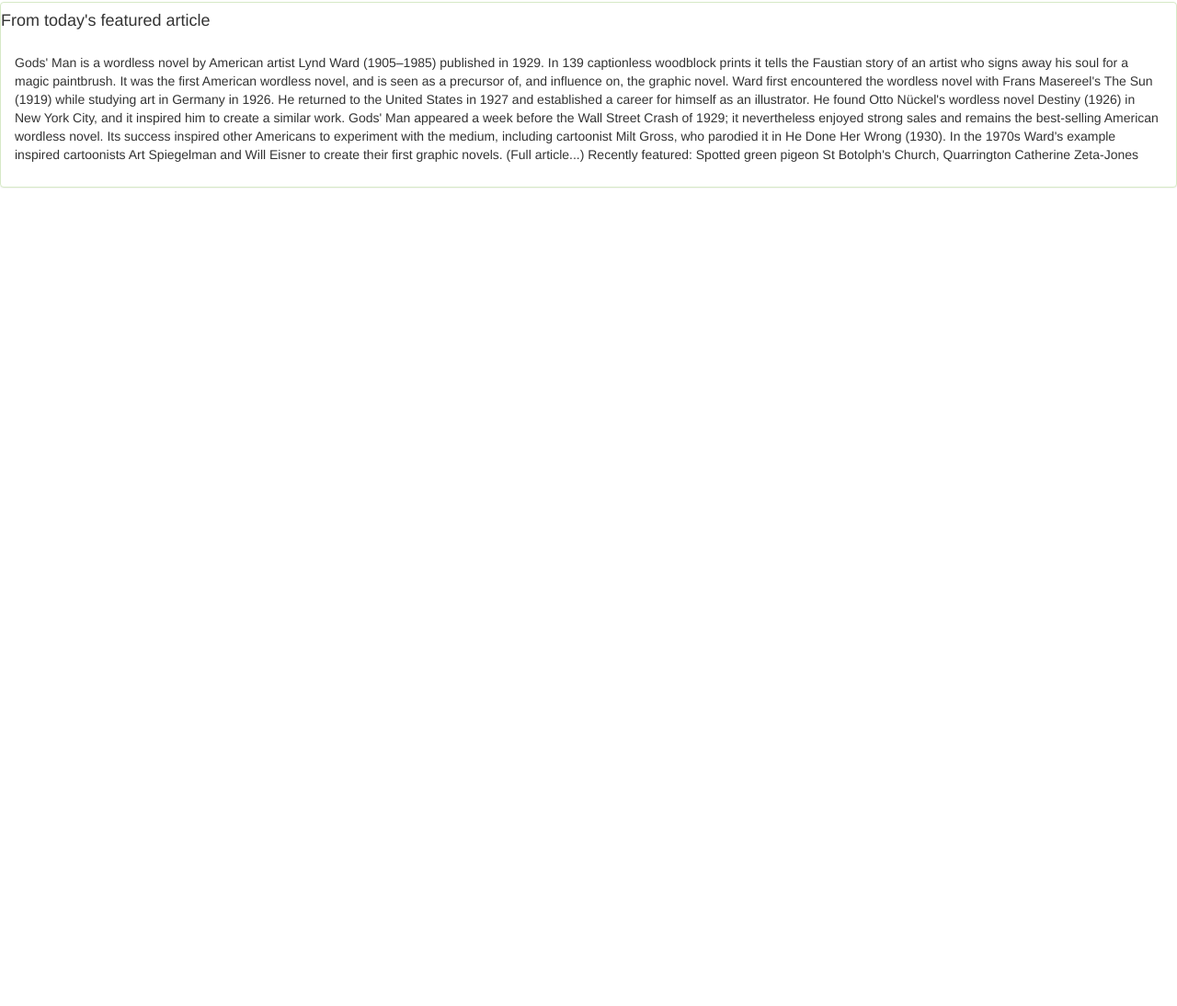
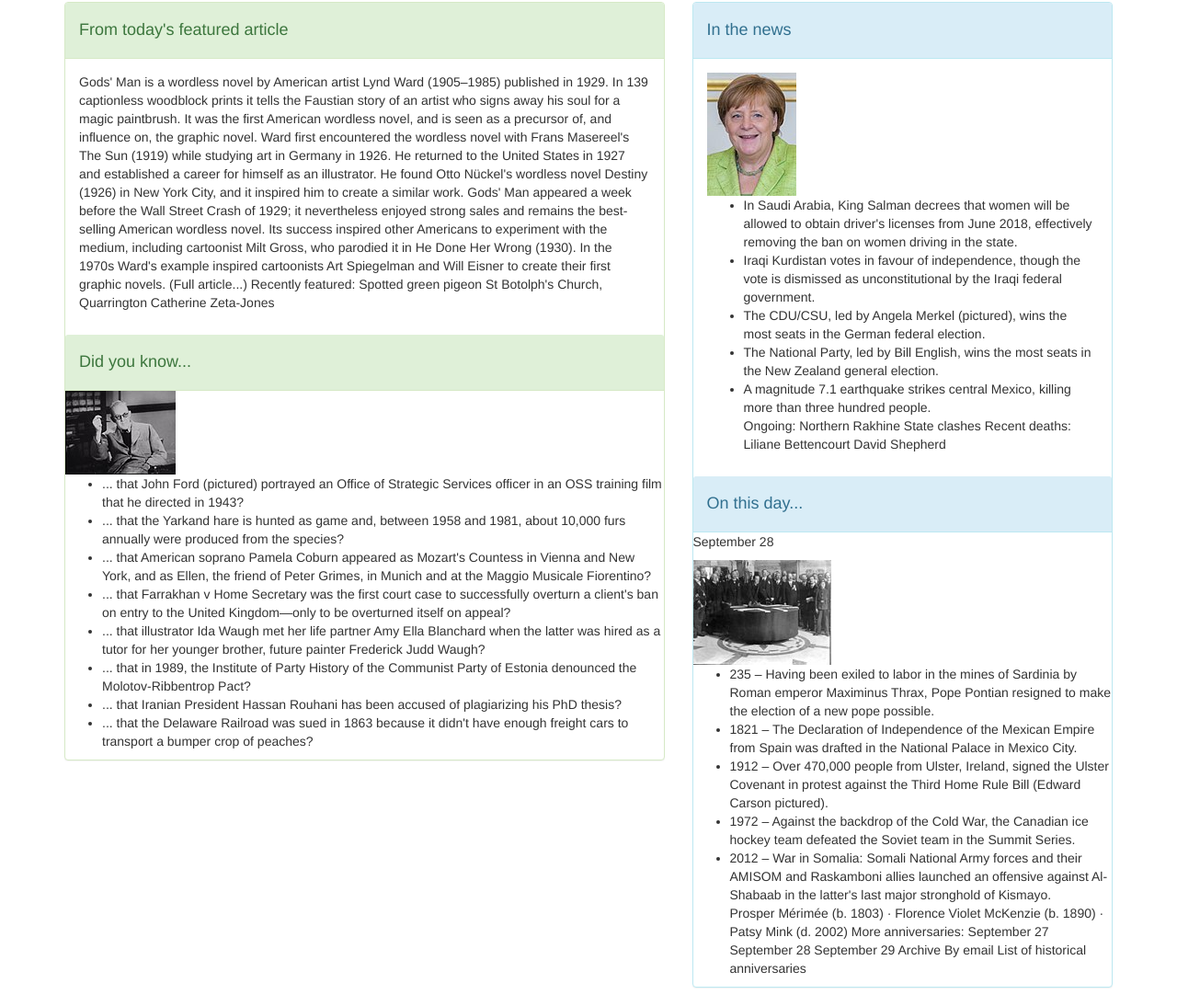
Before and after one commit to Julianralexander/wiki, a plain HTML site: page index.html in a window 1280 px wide. Shown: the part 370-1464 px from the top of the page at 92% size. Before the commit the page ends 800 px from the top, so only its background shows below. Drawn offline with Linux system fonts and the light colour scheme.

Commit message:
add second column and content for both columns in row 1.

```diff
--- a/index.html
+++ b/index.html
@@ -2,11 +2,12 @@
 <html>
   <head>
     <meta charset="utf-8">
-    <link rel="stylesheet" href="css/bootstrap.css">
-    <link rel="stylesheet" href="css/styles.css">
-    <title>Wikipedia, the free encyclopedia</title>
+    <link rel="stylesheet" href="css/bootstrap.css" type="text/css">
+    <link rel="stylesheet" href="css/styles.css" type="text/css">
+    <title>Dan and Julian</title>
   </head>
   <body>
+    <div class="container">
       <div class="jumbotron">
         <h3>Welcome to Wikipedia, the free encyclopedia that anyone can edit. 5,484,225 articles in English</h3>
 
@@ -23,15 +24,76 @@
         </ul>
       </div>
 
+      <div class="row">
+        <div class="col-md-7">
+
           <div class="panel panel-success">
-      <div class="panel-header">
+            <div class="panel-heading">
               <h4>From today's featured article</h4>
             </div>
             <div class="panel-body">
               <p>Gods' Man is a wordless novel by American artist Lynd Ward (1905–1985) published in 1929. In 139 captionless woodblock prints it tells the Faustian story of an artist who signs away his soul for a magic paintbrush. It was the first American wordless novel, and is seen as a precursor of, and influence on, the graphic novel. Ward first encountered the wordless novel with Frans Masereel's The Sun (1919) while studying art in Germany in 1926. He returned to the United States in 1927 and established a career for himself as an illustrator. He found Otto Nückel's wordless novel Destiny (1926) in New York City, and it inspired him to create a similar work. Gods' Man appeared a week before the Wall Street Crash of 1929; it nevertheless enjoyed strong sales and remains the best-selling American wordless novel. Its success inspired other Americans to experiment with the medium, including cartoonist Milt Gross, who parodied it in He Done Her Wrong (1930). In the 1970s Ward's example inspired cartoonists Art Spiegelman and Will Eisner to create their first graphic novels. (Full article...)
               Recently featured: Spotted green pigeon St Botolph's Church, Quarrington Catherine Zeta-Jones</p>
+            </div>
+
+            <div class="panel-heading">
+              <h4>Did you know...</h4>
+            </div>
+            <img src="img/jford.jpg" alt="A photo of jford.">
+            <ul>
+              <li>... that John Ford (pictured) portrayed an Office of Strategic Services officer in an OSS training film that he directed in 1943?</li>
+              <li>... that the Yarkand hare is hunted as game and, between 1958 and 1981, about 10,000 furs annually were produced from the species?</li>
+              <li>... that American soprano Pamela Coburn appeared as Mozart's Countess in Vienna and New York, and as Ellen, the friend of Peter Grimes, in Munich and at the Maggio Musicale Fiorentino?</li>
+              <li>... that Farrakhan v Home Secretary was the first court case to successfully overturn a client's ban on entry to the United Kingdom—only to be overturned itself on appeal?</li>
+              <li>... that illustrator Ida Waugh met her life partner Amy Ella Blanchard when the latter was hired as a tutor for her younger brother, future painter Frederick Judd Waugh?</li>
+              <li>... that in 1989, the Institute of Party History of the Communist Party of Estonia denounced the Molotov-Ribbentrop Pact?</li>
+              <li>... that Iranian President Hassan Rouhani has been accused of plagiarizing his PhD thesis?</li>
+              <li>... that the Delaware Railroad was sued in 1863 because it didn't have enough freight cars to transport a bumper crop of peaches?</li>
+            </ul>
+          </div>
+        </div>
+
+
+
+        <div class="col-md-5">
+          <div class="panel panel-info">
+            <div class="panel-heading">
+              <h4>In the news</h4>
+            </div>
+            <div class="panel-body">
+              <img src="img/amerkel.jpg" alt="A photo of amerkel.">
+              <ul>
+                <li>In Saudi Arabia, King Salman decrees that women will be allowed to obtain driver's licenses from June 2018, effectively removing the ban on women driving in the state.</li>
+                <li>Iraqi Kurdistan votes in favour of independence, though the vote is dismissed as unconstitutional by the Iraqi federal government.</li>
+                <li>The CDU/CSU, led by Angela Merkel (pictured), wins the most seats in the German federal election.</li>
+                <li>The National Party, led by Bill English, wins the most seats in the New Zealand general election.</li>
+                <li>A magnitude 7.1 earthquake strikes central Mexico, killing more than three hundred people.</li>
+                <p>Ongoing: Northern Rakhine State clashes
+                  Recent deaths: Liliane Bettencourt David Shepherd</p>
+              </ul>
+            </div>
+
+            <div class="panel-heading">
+              <h4>On this day...</h4>
+            </div>
+            <p>September 28</p>
+            <img src="img/ecarson.jpg" alt="A photo of ecarson.">
+            <ul>
+              <li>235 – Having been exiled to labor in the mines of Sardinia by Roman emperor Maximinus Thrax, Pope Pontian resigned to make the election of a new pope possible.</li>
+              <li>1821 – The Declaration of Independence of the Mexican Empire from Spain was drafted in the National Palace in Mexico City.</li>
+              <li>1912 – Over 470,000 people from Ulster, Ireland, signed the Ulster Covenant in protest against the Third Home Rule Bill (Edward Carson pictured).</li>
+              <li>1972 – Against the backdrop of the Cold War, the Canadian ice hockey team defeated the Soviet team in the Summit Series.</li>
+              <li>2012 – War in Somalia: Somali National Army forces and their AMISOM and Raskamboni allies launched an offensive against Al-Shabaab in the latter's last major stronghold of Kismayo.</li>
+              <p>Prosper Mérimée (b. 1803) · Florence Violet McKenzie (b. 1890) · Patsy Mink (d. 2002)
+
+                More anniversaries: September 27 September 28 September 29 Archive By email List of historical anniversaries</p>
+            </ul>
+          </div>
+        </div>
 
       </div>
+
+
     </div>
   </body>
 </html>
```
Also changed, not shown: img/amerkel.jpg (added), img/ecarson.jpg (added), img/jford.jpg (added). Lines whose indentation alone changed are shown as unchanged.
